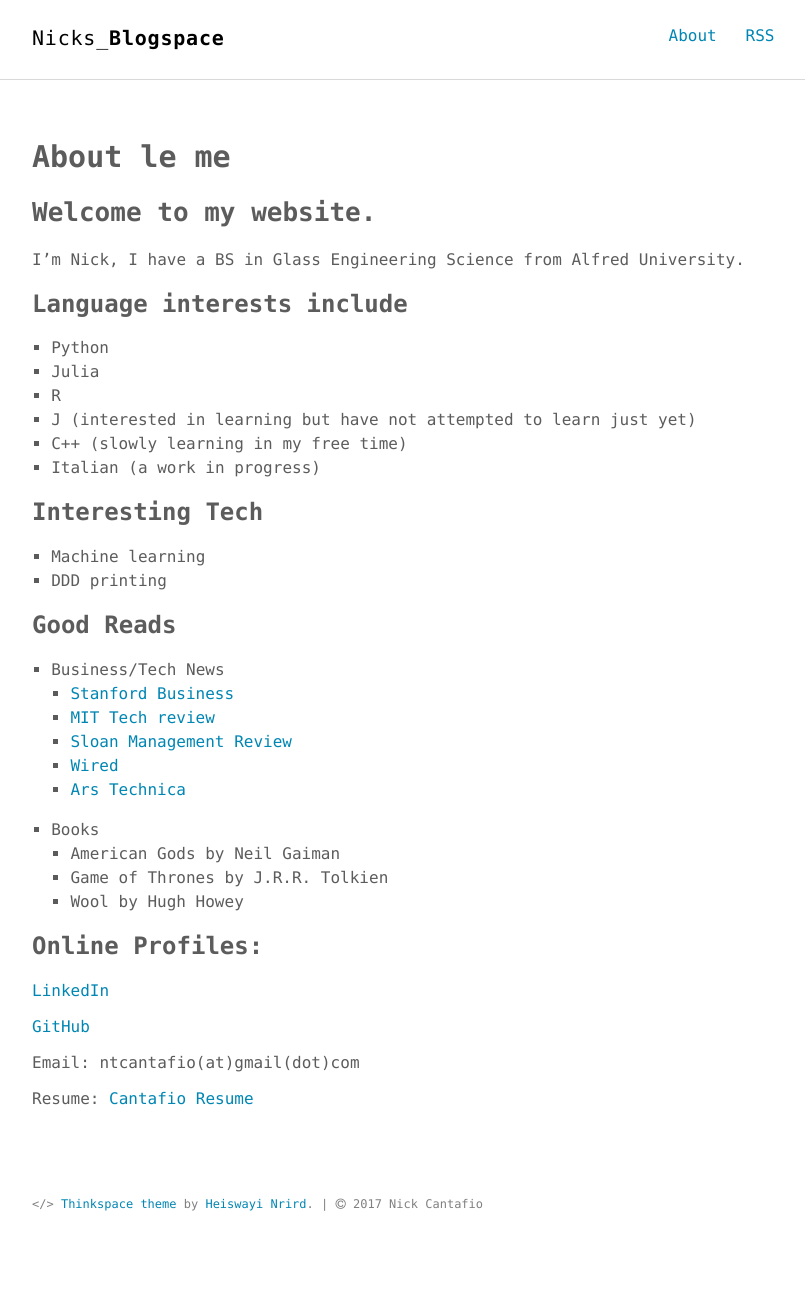
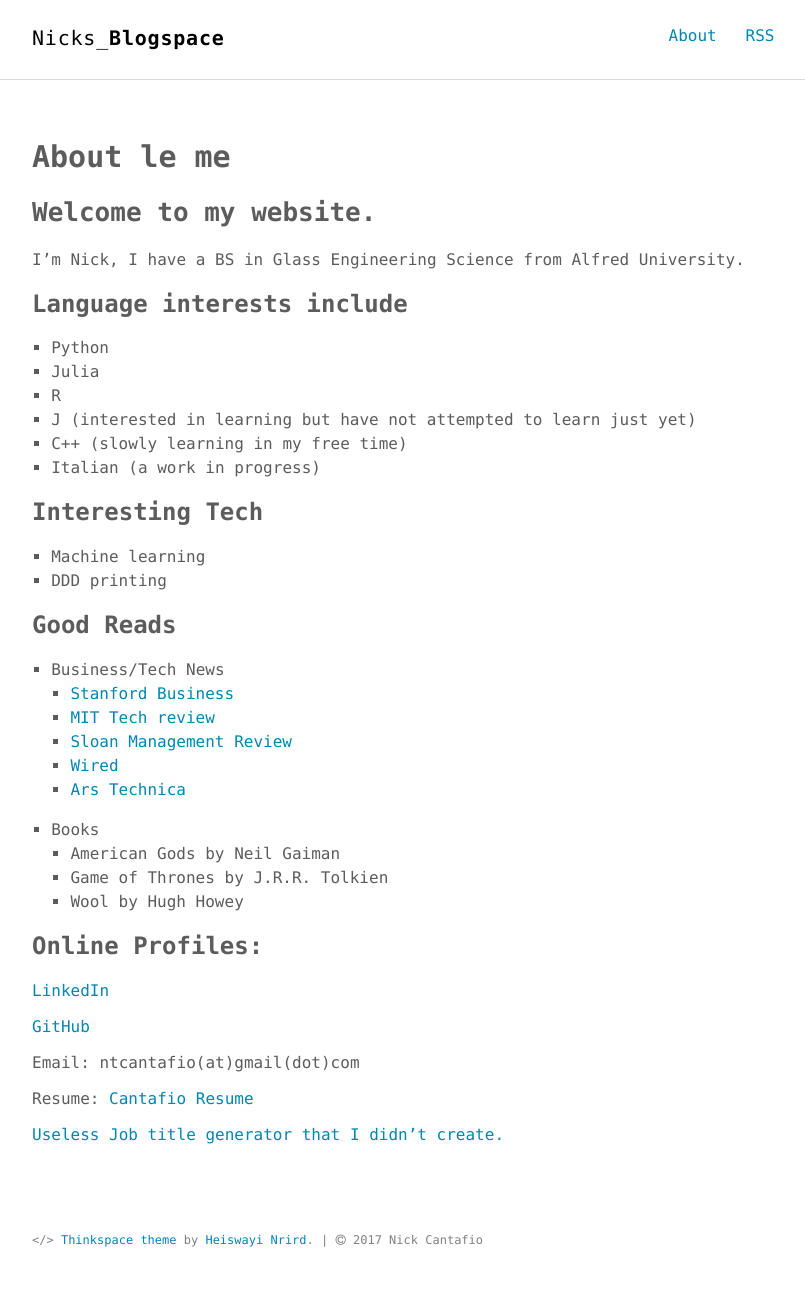
Before and after one commit to nickcanny/nickcanny.github.io, a Jekyll site: the page built from about.md, in a window 1280 px wide. Shown: the whole page, without its empty margins (232-1037 px from the left). Built offline with Jekyll 4.4.1, drawn with Linux system fonts in a browser that asks for light colours; before the commit the page ends 1261 px from its top, so only the background shows below that.

Commit message:
Update about.md

```diff
--- a/about.md
+++ b/about.md
@@ -41,3 +41,5 @@ I'm Nick, I have a BS in Glass Engineering Science from Alfred University.
 Email: ntcantafio(at)gmail(dot)com
 
 Resume: [Cantafio Resume](https://drive.google.com/open?id=1nn07Uq5wkvM1S-fCCCu4vm5y2aFktAP6B2uPc6yyTT5dFEu0t7EFqSgcg0KjvzvS8L5QIm62wZyvE-5i)
+
+[Useless Job title generator that I didn't create.](http://siliconvalleyjobtitlegenerator.tumblr.com/)
```
